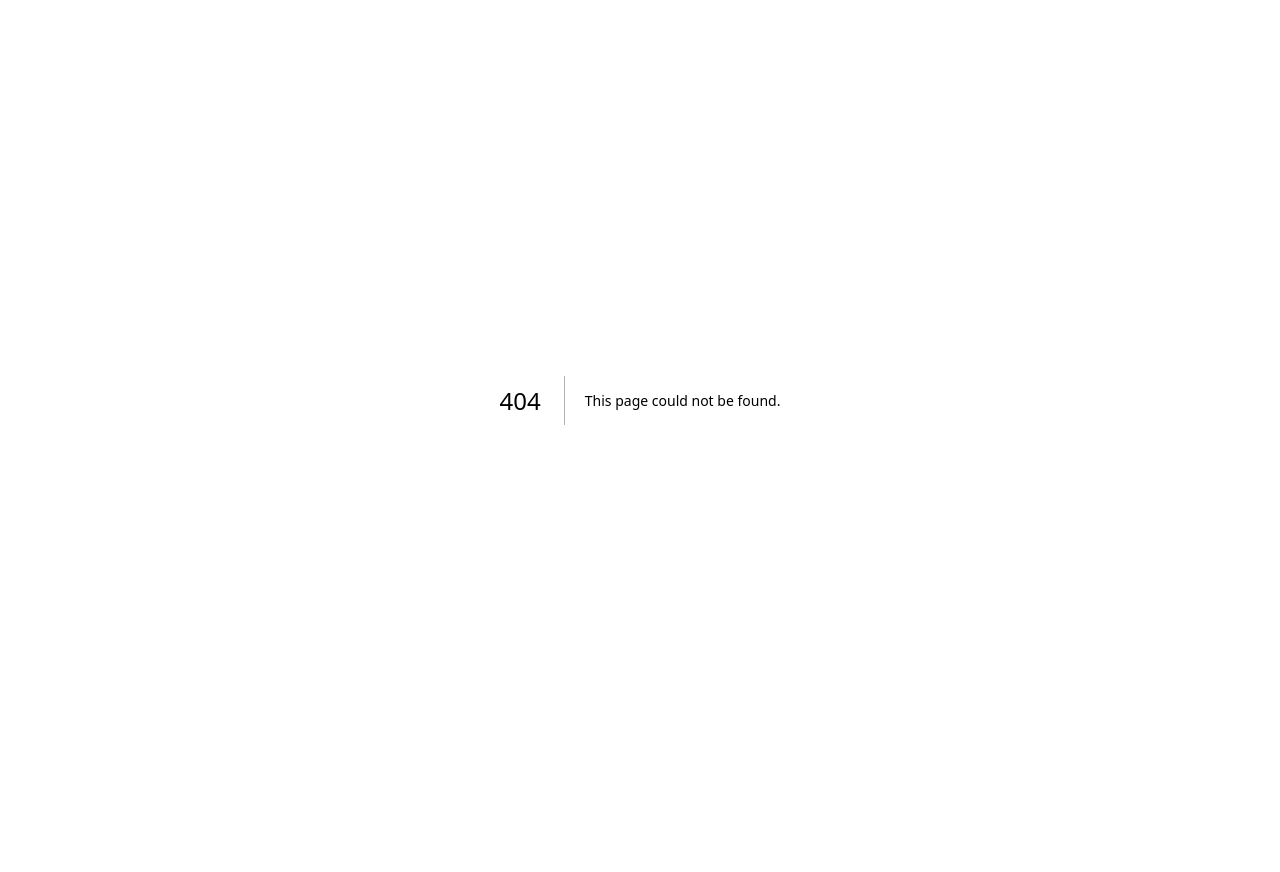
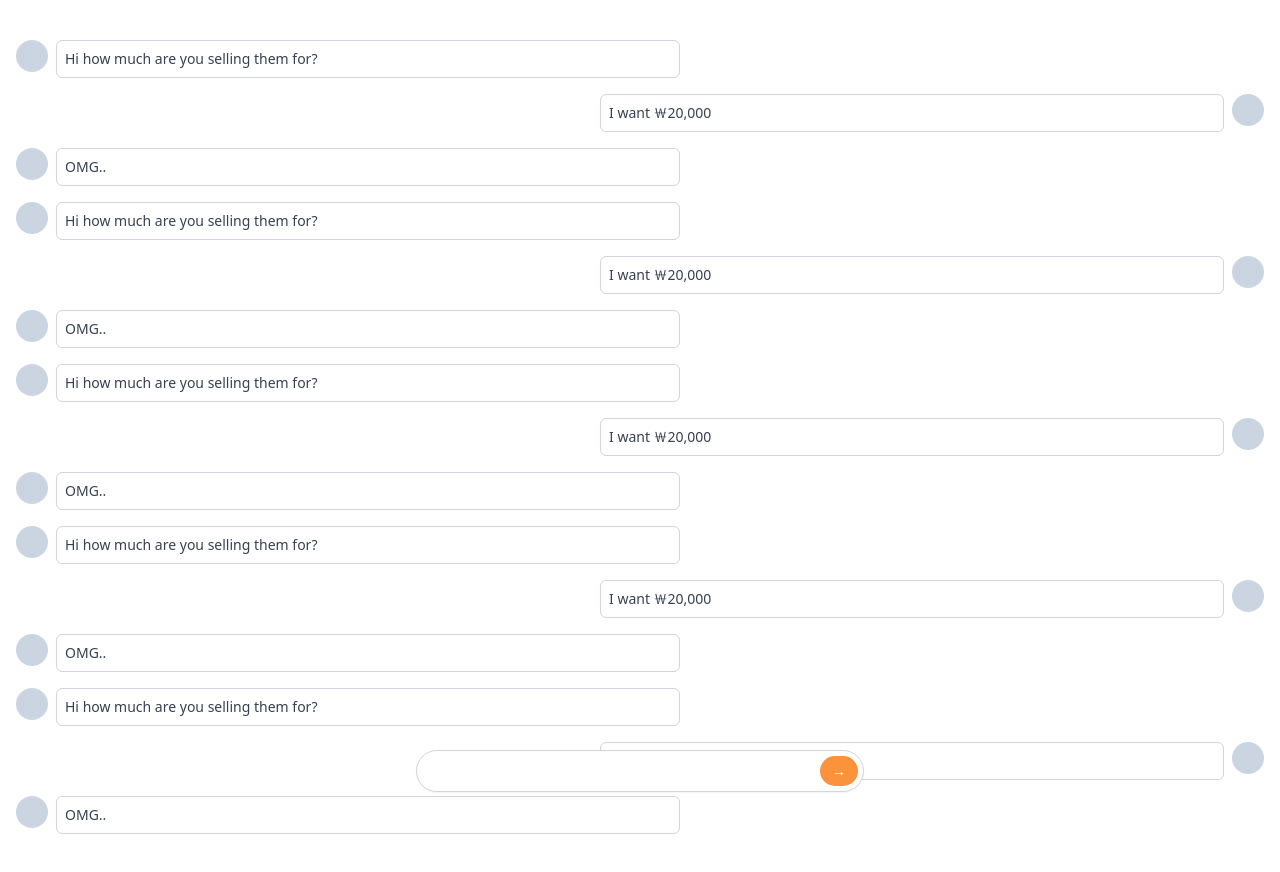
Before and after one commit to BoraParkDev/caroot-market, a Next.js app: page /chats/1 in a window 1280 px wide. Before the commit this address had no page. Before the commit the page ends 800 px from the top, so only its background shows below. Built offline with nearby package versions, Linux system fonts and the light colour scheme.

Commit message:
#feat chat pages and chat detail pages uploaded.

```diff
--- /dev/null
+++ b/src/pages/chats/[id].tsx
@@ -0,0 +1,113 @@
+import { NextPage } from "next";
+
+const ChatDetail: NextPage = () => {
+  return (
+    <div className="py-10 px-4 space-y-4">
+      <div className="flex items-start space-x-2">
+        <div className="w-8 h-8 rounded-full bg-slate-300" />
+        <div className="w-1/2 text-sm text-gray-700 p-2 border rounded-md border-gray-300">
+          <p>Hi how much are you selling them for?</p>
+        </div>
+      </div>
+      <div className="flex flex-row-reverse items-start space-x-2 space-x-reverse">
+        <div className="w-8 h-8 rounded-full bg-slate-300" />
+        <div className="w-1/2 text-sm text-gray-700 p-2 border rounded-md border-gray-300">
+          <p>I want ￦20,000</p>
+        </div>
+      </div>
+      <div className="flex items-start space-x-2">
+        <div className="w-8 h-8 rounded-full bg-slate-300" />
+        <div className="w-1/2 text-sm text-gray-700 p-2 border rounded-md border-gray-300">
+          <p>OMG..</p>
+        </div>
+      </div>
+      <div className="flex items-start space-x-2">
+        <div className="w-8 h-8 rounded-full bg-slate-300" />
+        <div className="w-1/2 text-sm text-gray-700 p-2 border rounded-md border-gray-300">
+          <p>Hi how much are you selling them for?</p>
+        </div>
+      </div>
+      <div className="flex flex-row-reverse items-start space-x-2 space-x-reverse">
+        <div className="w-8 h-8 rounded-full bg-slate-300" />
+        <div className="w-1/2 text-sm text-gray-700 p-2 border rounded-md border-gray-300">
+          <p>I want ￦20,000</p>
+        </div>
+      </div>
+      <div className="flex items-start space-x-2">
+        <div className="w-8 h-8 rounded-full bg-slate-300" />
+        <div className="w-1/2 text-sm text-gray-700 p-2 border rounded-md border-gray-300">
+          <p>OMG..</p>
+        </div>
+      </div>
+      <div className="flex items-start space-x-2">
+        <div className="w-8 h-8 rounded-full bg-slate-300" />
+        <div className="w-1/2 text-sm text-gray-700 p-2 border rounded-md border-gray-300">
+          <p>Hi how much are you selling them for?</p>
+        </div>
+      </div>
+      <div className="flex flex-row-reverse items-start space-x-2 space-x-reverse">
+        <div className="w-8 h-8 rounded-full bg-slate-300" />
+        <div className="w-1/2 text-sm text-gray-700 p-2 border rounded-md border-gray-300">
+          <p>I want ￦20,000</p>
+        </div>
+      </div>
+      <div className="flex items-start space-x-2">
+        <div className="w-8 h-8 rounded-full bg-slate-300" />
+        <div className="w-1/2 text-sm text-gray-700 p-2 border rounded-md border-gray-300">
+          <p>OMG..</p>
+        </div>
+      </div>
+      <div className="flex items-start space-x-2">
+        <div className="w-8 h-8 rounded-full bg-slate-300" />
+        <div className="w-1/2 text-sm text-gray-700 p-2 border rounded-md border-gray-300">
+          <p>Hi how much are you selling them for?</p>
+        </div>
+      </div>
+      <div className="flex flex-row-reverse items-start space-x-2 space-x-reverse">
+        <div className="w-8 h-8 rounded-full bg-slate-300" />
+        <div className="w-1/2 text-sm text-gray-700 p-2 border rounded-md border-gray-300">
+          <p>I want ￦20,000</p>
+        </div>
+      </div>
+      <div className="flex items-start space-x-2">
+        <div className="w-8 h-8 rounded-full bg-slate-300" />
+        <div className="w-1/2 text-sm text-gray-700 p-2 border rounded-md border-gray-300">
+          <p>OMG..</p>
+        </div>
+      </div>
+      <div className="flex items-start space-x-2">
+        <div className="w-8 h-8 rounded-full bg-slate-300" />
+        <div className="w-1/2 text-sm text-gray-700 p-2 border rounded-md border-gray-300">
+          <p>Hi how much are you selling them for?</p>
+        </div>
+      </div>
+      <div className="flex flex-row-reverse items-start space-x-2 space-x-reverse">
+        <div className="w-8 h-8 rounded-full bg-slate-300" />
+        <div className="w-1/2 text-sm text-gray-700 p-2 border rounded-md border-gray-300">
+          <p>I want ￦20,000</p>
+        </div>
+      </div>
+      <div className="flex items-start space-x-2">
+        <div className="w-8 h-8 rounded-full bg-slate-300" />
+        <div className="w-1/2 text-sm text-gray-700 p-2 border rounded-md border-gray-300">
+          <p>OMG..</p>
+        </div>
+      </div>
+      <div className="fixed w-full mx-auto max-w-md bottom-2 left-0 right-0 inset-x-0">
+        <div className="flex relative items-center">
+          <input
+            type="text"
+            className="shadow-sm rounded-full w-full border-gray-300 focus:ring-orange-500 focus:outline-none focus:border-orange-500"
+          />
+          <div className="absolute inset-y-0 flex py-1.5 pr-1.5 right-0">
+            <button className="flex items-center bg-orange-400 rounded-full px-3 hover:bg-orange-500 cursor-pointer focus:ring-2 focus:ring-offset-2 focus:ring-orange-500 text-sm text-white">
+              &rarr;
+            </button>
+          </div>
+        </div>
+      </div>
+    </div>
+  );
+};
+
+export default ChatDetail;
--- /dev/null
+++ b/src/pages/chats/index.tsx
@@ -0,0 +1,25 @@
+import { NextPage } from "next";
+
+const Chats: NextPage = () => {
+  const users = new Array(7).fill(1);
+  return (
+    <div className="py-10 divide-y-[1px]">
+      {users.map((user, i) => (
+        <div
+          key={i}
+          className="flex px-4 cursor-pointer py-3 items-center space-x-3"
+        >
+          <div className="w-10 h-10 rounded-full bg-slate-300" />
+          <div>
+            <p className="text-sm font-medium text-gray-700">Steve Jebs</p>
+            <p className="text-xs font-medium text-gray-500">
+              View profile &rarr;
+            </p>
+          </div>
+        </div>
+      ))}
+    </div>
+  );
+};
+
+export default Chats;
```
